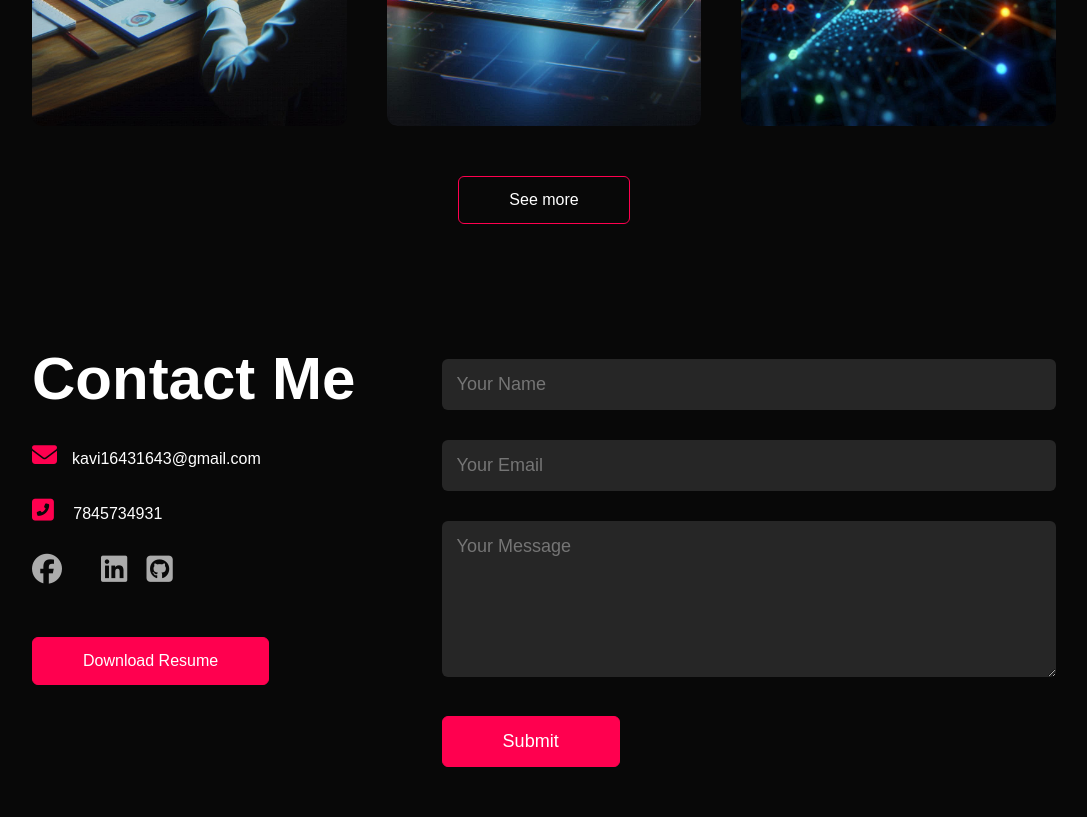
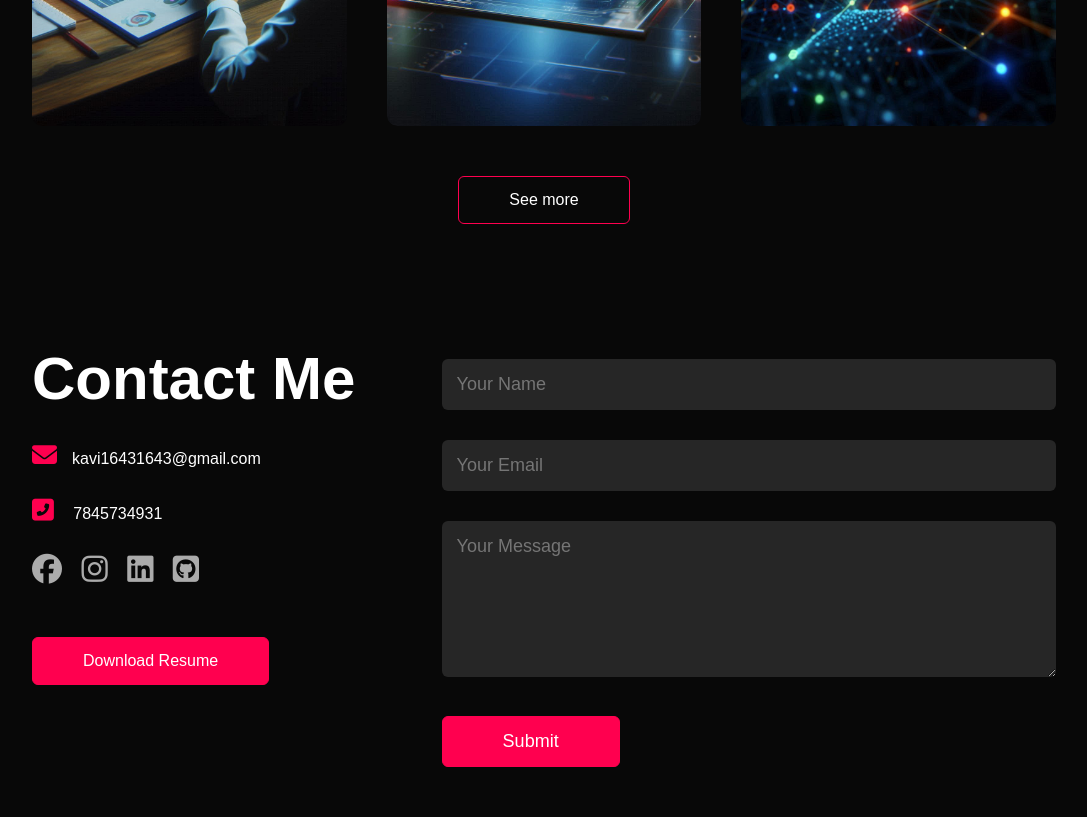
Before and after one commit to kavi1643/Portfolio, a plain HTML site: page index.html in a window 1280 px wide. Shown: the part 2610-3427 px from the top of the page, without its empty margins (96-1183 px from the left). Drawn offline with Linux system fonts and the light colour scheme.

Commit message:
Update index.html

```diff
--- a/index.html
+++ b/index.html
@@ -156,7 +156,7 @@
                     <p><i class="fas fa-phone-square-alt"></i> 7845734931</p>
                     <div class="social-icons">
                         <a href="https://www.facebook.com/share/19LjNwXh4L/?mibextid=wwXIfr"><i class="fab fa-facebook"></i></a>
-                        <a href="https:https://www.instagram.com/_kavi_._raj.__"></i></a>
+                        <a href="https:https://www.instagram.com/_kavi_._raj.__"><i class="fab fa-instagram"></i></a>
                         <a href="https://www.linkedin.com/in/kaviraj-g-580675273?utm_source=share&utm_campaign=share_via&utm_content=profile&utm_medium=ios_app"><i class="fab fa-linkedin"></i></a>
                         <a href="https://github.com/kavi1643"><i class="fa-brands fa-square-github"></i></a>
                     </div>
```
